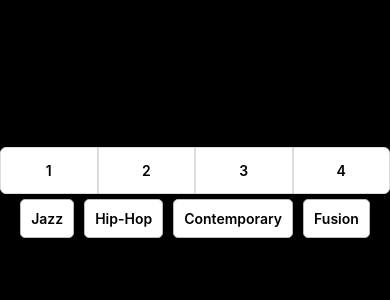
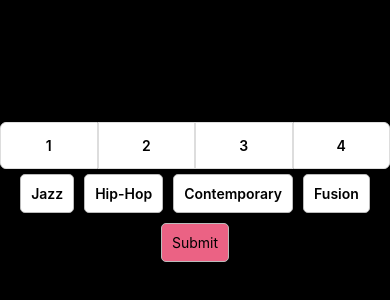
Before and after one commit to uwblueprint/dancefest-mobile, a React Native app: screen / in a window 390 px wide. Shown: the part 236-536 px from the top of the page. Built offline with nearby package versions, Linux system fonts and the light colour scheme.

Commit message:
WIP - intial commit of buttons

```diff
--- /dev/null
+++ b/components/Button/index.js
@@ -0,0 +1,45 @@
+import React from 'react';
+import PropTypes from 'prop-types';
+import { Text, TouchableHighlight, View } from 'react-native';
+import { StyleSheet } from 'react-native';
+
+export default class Button extends React.Component {
+  static propTypes = {
+    action: PropTypes.string,
+  }
+
+  render() {
+    return (
+      <View style={style.buttonCollection}>
+          <TouchableHighlight
+						style={style.button}
+            onPress={() => {console.log('hi')}}
+            underlayColor='#fff'>
+              <Text>{this.props.action}</Text>
+          </TouchableHighlight>
+      </View>
+    );
+  }
+}
+
+const style = StyleSheet.create({
+  buttonCollection: {
+    flexDirection: 'row',
+    flexWrap: 'wrap',
+  },
+  button: {
+		backgroundColor: '#EB6284',
+    borderRadius: 5,
+    borderColor: '#BBBBBB',
+    borderWidth: 1,
+    margin: 5,
+    padding: 10,
+  },
+  selectedButton: {
+    borderColor: '#EB6284',
+    backgroundColor: '#EB6284',
+  },
+  selectedText: {
+    color: '#fff',
+  },
+});
--- a/components/DanceCritiqueForm/index.js
+++ b/components/DanceCritiqueForm/index.js
@@ -2,6 +2,7 @@ import React from 'react';
 import { reduxForm, Field } from 'redux-form';
 import { StyleSheet, Text, View } from 'react-native';
 import RadioButtons from '../RadioButtons';
+import Button from '../Button';
 
 class DanceCritiqueForm extends React.Component {
   render() {
@@ -10,6 +11,7 @@ class DanceCritiqueForm extends React.Component {
         <Text>DanceFest!</Text>
         <Field name="test1" component={RadioButtons} props={{ buttonNames: ['1', '2', '3', '4'], mergeButtons: true }} />
         <Field name="test2" component={RadioButtons} props={{ buttonNames: ['Jazz', 'Hip-Hop', 'Contemporary', 'Fusion'] }} />
+				<Field name="test3" component={Button} props={{action:'Submit'}} />
       </View>
     );
   }
```
